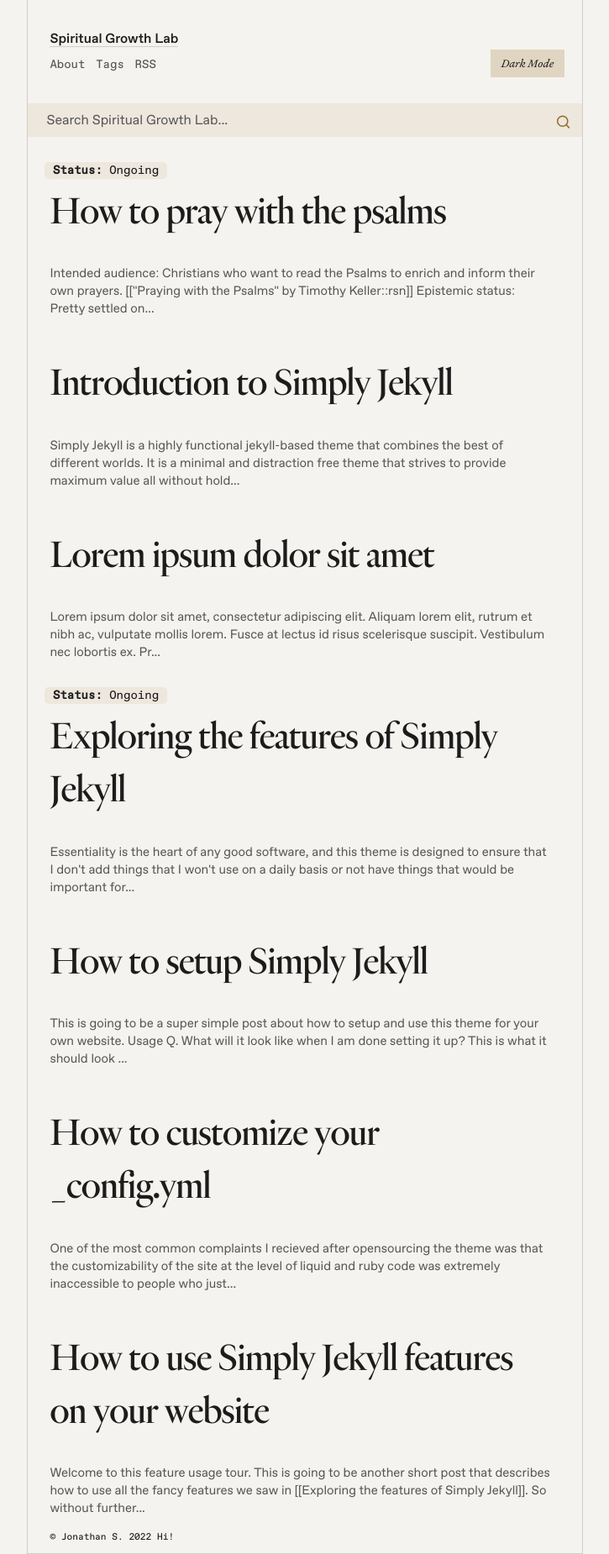
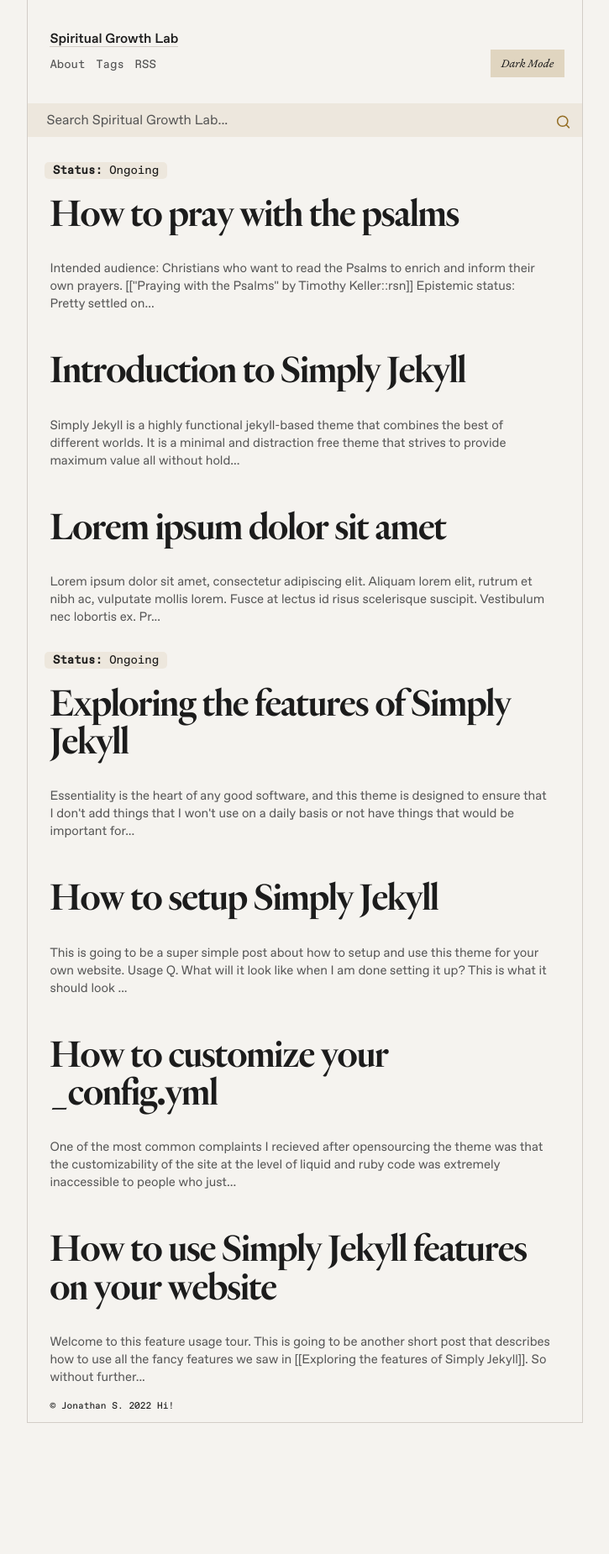
Before and after one commit to jsantiago611/digital-garden-master, a Jekyll site: the page built from index.md, in a window 1280 px wide. Shown: the whole page at 84% size, without its empty margins (277-1002 px from the left). Built offline with Jekyll 4.4.1, drawn with Linux system fonts in a browser that asks for light colours; after the commit the page ends 1694 px from its top, so only the background shows below that.

Commit message:
more UI improvements to tag margins, status indicator

```diff
--- a/assets/css/Style.css
+++ b/assets/css/Style.css
@@ -317,7 +317,7 @@ main {
 	font-variant-numeric: oldstyle-nums;
 	font-feature-settings: pnum;
 	font-family: var(--font-family-serif), Times, "Times New Roman", serif;
-	font-weight: 700;
+	font-weight: 500;
 	letter-spacing: -0.015em;
 	line-height: 1;
 	margin: 36px 0 8px;
@@ -372,7 +372,7 @@ main {
  h2 {
 	font-size: 28px;
 	font-family: var(--font-family-serif), system-ui, sans-serif;
-	font-weight: 700;
+	font-weight: 500;
 	letter-spacing: -0.01em;
 	line-height: 1.2;
 	margin-top: 24px;
@@ -2091,9 +2091,10 @@ a.button-block {
     margin-left: 20px;
     margin-right: 50px;
     font-family:  var(--font-family-serif);
-    font-weight: var(--font-weight-base);
+    font-weight: var(--font-weight-semibold);
     letter-spacing: var(--letter-spacing-tight);
     font-size: 28px;
+    line-height: 1;
 
     @media(min-width: 300px)and (max-width:1499px) {
       font-size: calc(28px + (49 - 28) * ( 100vw - 300px) / ( 1500 - 300))
@@ -2123,39 +2124,59 @@ a.button-block {
     padding-bottom: 18px;
     position: relative;*/
     overflow: hidden;
-    padding: 0;
-    margin:0;
+    padding: 10px;
+    margin-top:2rem;
+    margin-bottom: 9px;
     display: block;
+
+    @media(min-width: 600px) {
+    	.tags{
+    		margin-top: 24px
+    	}
+    }
+
+    @media(min-width: 1070px) {
+    	.tags{
+    		margin-top: 24px
+    	}
+    }
+    /*background-color: var(--c-card-bg-light);
+    padding: 10px;
+    border: 1px solid car(--c-card-border-light);
+    color: var(--c-card-text) !important;*/
 }
 
 /*
 @media(min-width: 600px) {
 	.tags{
-		padding-top: 24px
+		padding-top: 15px
 	}
 }
 
 @media(min-width: 1070px) {
 	.tags{
-		padding-top: 36px
-	}
-}
+		padding-top: 26px
+	}
+} */
 
 @media(min-width: 600px) {
 	.tags{
-		padding-bottom: 24px
+		margin-top: 24px
 	}
 }
 
 @media(min-width: 1070px) {
 	.tags{
-		padding-bottom: 36px
-	}
-}
-*/
+		margin-top: 15px
+	}
+}
+
 
 .tags li {
     float: left;
+    margin:0;
+    padding:0;
+    line-height:1.4;
    /*line-height: var(--line-height-tight);*/
 }
 
@@ -2184,7 +2205,7 @@ a.button-block {
     font-family: var(--font-family-mono);
     font-weight: normal !important;
     font-size: var(--font-size-small);
-    margin-bottom: 7px;
+    margin-bottom: 0;
     background-color: var(--c-card-bg-light);
 }
 
```
